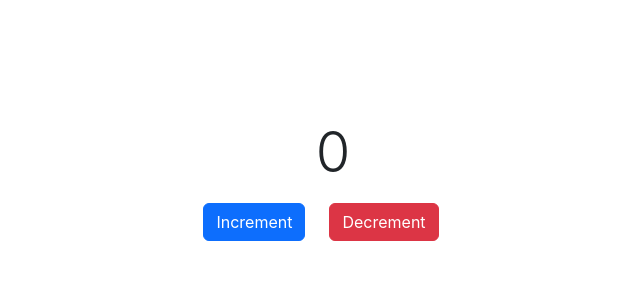
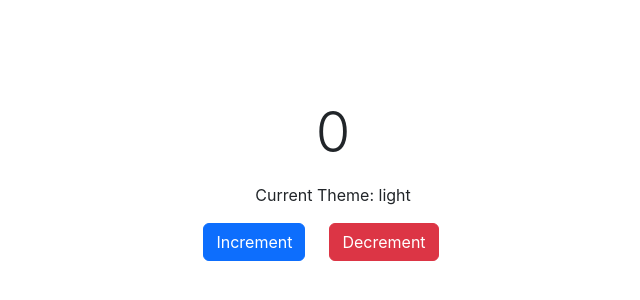
Before and after one commit to GOATSs7/practiceall, a React (Create React App) app: page / in a window 1280 px wide. Shown: the part 212-512 px from the top of the page, without its empty margins (307-947 px from the left). Built offline with nearby package versions, Linux system fonts and the light colour scheme.

Commit message:
router npm added

```diff
--- a/package.json
+++ b/package.json
@@ -9,6 +9,7 @@
     "react": "^18.2.0",
     "react-dom": "^18.2.0",
     "react-icons": "^4.12.0",
+    "react-router-dom": "^6.21.0",
     "react-scripts": "5.0.1",
     "web-vitals": "^2.1.4"
   },
--- a/src/App.js
+++ b/src/App.js
@@ -2,15 +2,10 @@ import React from "react";
 import "./App.css";
 // import GitHubProject from "./components/githubproject/GitHubProject";
 // import UnControlledWIthRef from "./components/UnControlledWIthRef";
-import UseReducer from "./components/UseReducer";
+// import UseReducer from "./components/UseReducer";
+import TheamProvideR from "./components/UseConteX/TheamProvideR";
 const App = () => {
-  return (
-    <>
-      <div className="container">
-        <UseReducer />
-      </div>
-    </>
-  );
+  return <TheamProvideR />;
 };
 
 export default App;
--- /dev/null
+++ b/src/components/UseConteX/TheamConteX.js
@@ -0,0 +1,4 @@
+import React from "react";
+
+const TheamConteX = React.createContext();
+export default TheamConteX;
--- /dev/null
+++ b/src/components/UseConteX/TheamProvideR.js
@@ -0,0 +1,19 @@
+import React, { useState } from "react";
+import TheamConteX from "./TheamConteX";
+
+import UseReducer from "../UseReducer";
+
+const TheamProvideR = () => {
+  const [theam, setTheam] = useState("light");
+
+  const toggleTheme = () => {
+    setTheam((prevTheme) => (prevTheme === "light" ? "dark" : "light"));
+  };
+  return (
+    <TheamConteX.Provider value={{ theam, toggleTheme }}>
+      <UseReducer />
+    </TheamConteX.Provider>
+  );
+};
+
+export default TheamProvideR;
--- a/src/components/UseReducer.js
+++ b/src/components/UseReducer.js
@@ -1,5 +1,5 @@
-import React, { useReducer } from "react";
-
+import React, { useContext, useReducer } from "react";
+import TheamConteX from "./UseConteX/TheamConteX";
 const initialState = 0;
 
 //we can pass anything as argument at state and action it is not mandetory to write state and action
@@ -20,11 +20,13 @@ const reducer = (state, action) => {
 const UseReducer = () => {
   //here reducer is pure function which has no any role at side effect it give same output every time
   const [state, dispatch] = useReducer(reducer, initialState);
+  const { theam, toggleTheme } = useContext(TheamConteX);
   return (
     //bootstarp classes are added here
     <div className="d-flex justify-content-center align-items-center vh-100">
       <div className="text-center">
         <p className="display-4">{state}</p>
+        <p>Current Theme: {theam}</p>
         <button
           className="btn btn-primary mb-3"
           onClick={() => dispatch({ type: "INCREMENT" })}
```
Also changed, not shown: src/index.js (+6 -6 lines), 1 other file (tests, documents, lock files or other folders).
